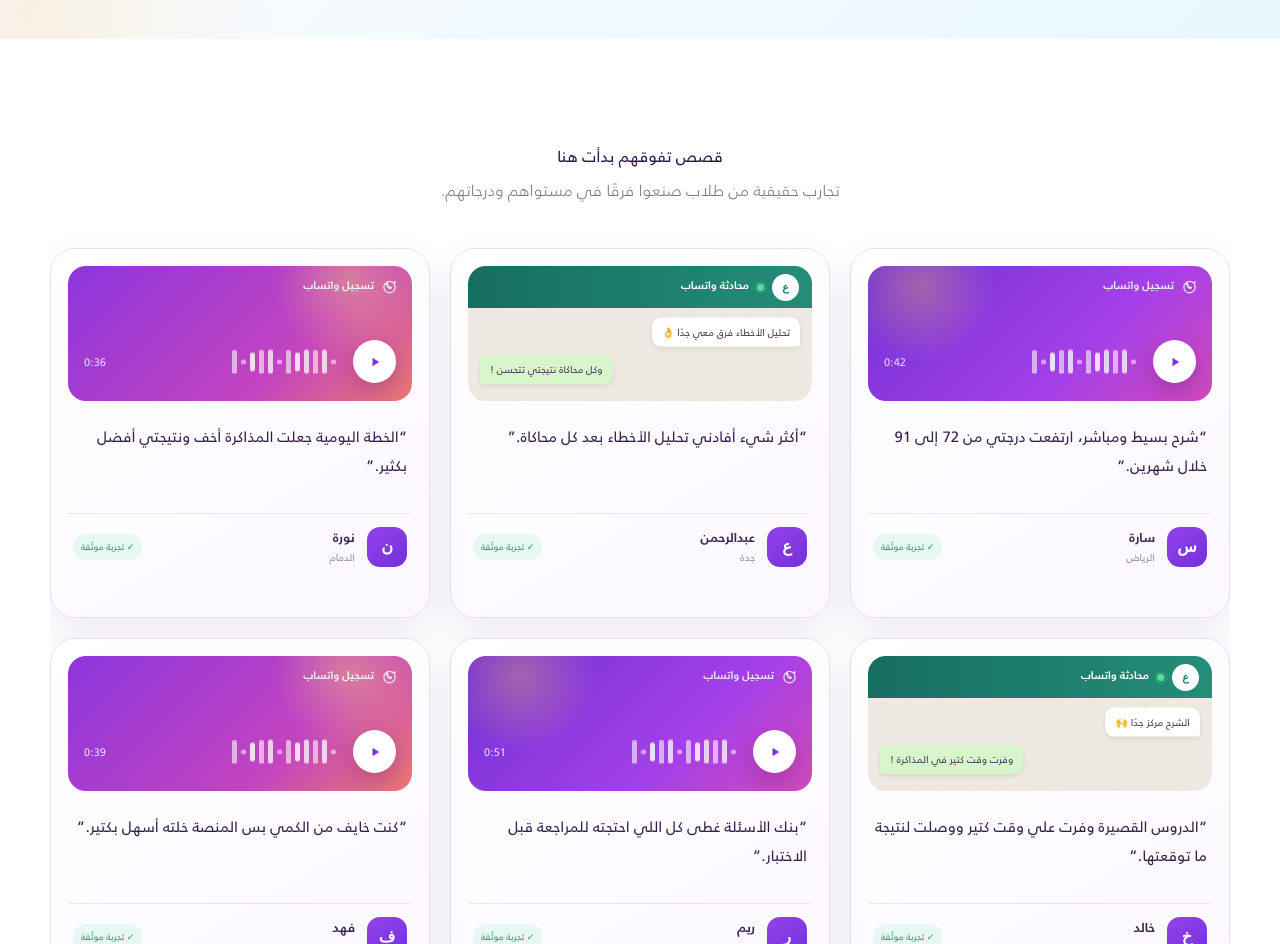
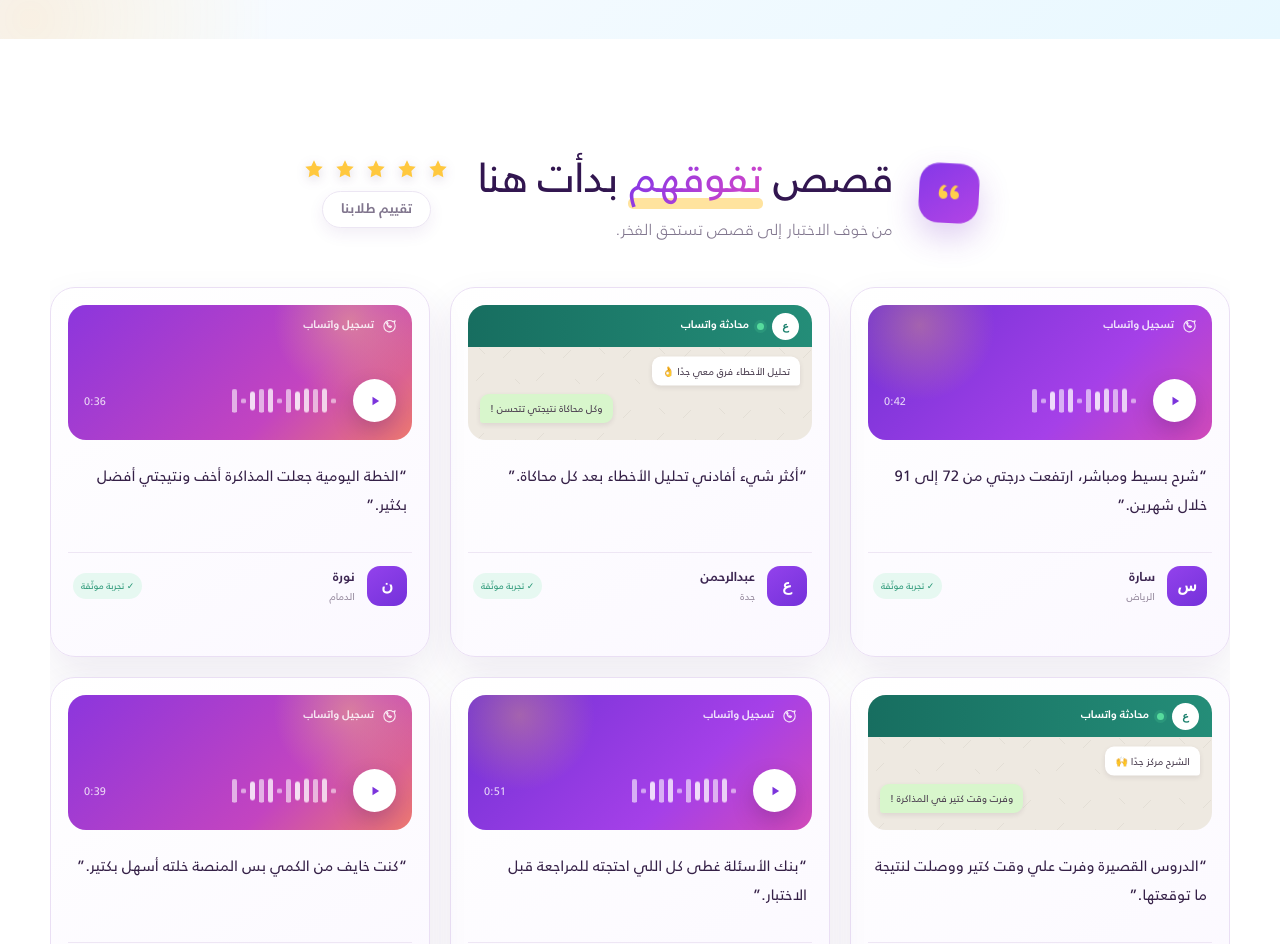
Before and after one commit to KareemPro-Hub/qudrat-maghrabi, a React (Vite) app: page / in a window 1280 px wide. Shown: the part 3060-4004 px from the top of the page. Built offline with nearby package versions, Linux system fonts and the light colour scheme; no server answers; a web font is replaced by a local one.

Commit message:
reviews: professional section heading (icon, gradient accent, stars badge)

```diff
--- a/src/pages/Home.tsx
+++ b/src/pages/Home.tsx
@@ -239,8 +239,23 @@ export default function Home() {
 
       {/* ===== Reviews ===== */}
       <section id="qm-reviews" className="qm-reviews qm-wrap qm-section">
-        <h2>قصص تفوقهم بدأت هنا</h2>
-        <p className="qm-reviews-lead">تجارب حقيقية من طلاب صنعوا فرقًا في مستواهم ودرجاتهم.</p>
+        <header className="qm-reviews-heading">
+          <span className="qm-reviews-heading-icon" aria-hidden="true">
+            <svg viewBox="0 0 24 24"><path d="M7.5 5.5C5 7 3.8 9.4 3.8 12.4c0 2.6 1.6 4.4 3.7 4.4 1.9 0 3.3-1.4 3.3-3.3 0-1.8-1.3-3.1-3-3.1-.3 0-.6 0-.8.1.3-1.7 1.4-3.2 3-4.2L7.5 5.5Zm9.2 0c-2.5 1.5-3.7 3.9-3.7 6.9 0 2.6 1.6 4.4 3.7 4.4 1.9 0 3.3-1.4 3.3-3.3 0-1.8-1.3-3.1-3-3.1-.3 0-.6 0-.8.1.3-1.7 1.4-3.2 3-4.2l-2.5-.8Z" /></svg>
+          </span>
+          <div>
+            <h2>قصص <span className="qm-reviews-accent">تفوقهم</span> بدأت هنا</h2>
+            <p className="qm-reviews-lead">من خوف الاختبار إلى قصص تستحق الفخر.</p>
+          </div>
+          <span className="qm-reviews-stars" aria-hidden="true">
+            <span className="qm-reviews-stars-row">
+              {[0, 1, 2, 3, 4].map((s) => (
+                <svg key={s} viewBox="0 0 24 24"><path d="m12 3 2.5 5.3L20 9l-4 4 .9 5.7-4.9-2.6-4.9 2.6L8 13 4 9l5.5-.7L12 3Z" /></svg>
+              ))}
+            </span>
+            <span className="qm-reviews-stars-label">تقييم طلابنا</span>
+          </span>
+        </header>
         <div className="qm-review-row">
           {testimonials.map((t) => (
             <article key={t.name} className="qm-testimonial-card">
--- a/src/styles/home.css
+++ b/src/styles/home.css
@@ -232,7 +232,17 @@
 /* ---------- Reviews ---------- */
 .qm-reviews { position: relative; overflow: hidden; text-align: center; }
 .qm-reviews::before { content: ""; position: absolute; z-index: -1; width: 420px; height: 420px; right: 50%; top: 20px; transform: translateX(50%); border-radius: 50%; background: radial-gradient(circle, rgba(151,65,235,.08), transparent 70%); }
-.qm-reviews-lead { margin: 10px auto 0; color: var(--qm-muted); font-size: 16px; font-weight: 300; }
+.qm-reviews-heading { display: flex; justify-content: center; align-items: center; gap: 26px; text-align: right; position: relative; z-index: 2; flex-wrap: wrap; }
+.qm-reviews-heading-icon { width: 60px; height: 60px; flex: 0 0 60px; display: grid; place-items: center; border-radius: 20px; background: linear-gradient(145deg,#8438e8,#b344e5); color: #ffcf4b; box-shadow: 0 14px 32px rgba(119,47,196,.24), inset 0 1px 0 rgba(255,255,255,.24); transform: rotate(3deg); }
+.qm-reviews-heading-icon svg { width: 30px; height: 30px; fill: currentColor; }
+.qm-reviews-heading h2 { font-size: 42px; letter-spacing: -1.2px; color: #321650; margin: 0; }
+.qm-reviews-accent { position: relative; isolation: isolate; padding: 0 2px; background: linear-gradient(120deg, var(--qm-purple), var(--qm-pink)); -webkit-background-clip: text; background-clip: text; color: transparent; }
+.qm-reviews-accent::after { content: ""; position: absolute; z-index: -1; right: 0; left: 0; bottom: 6px; height: 11px; border-radius: 5px; background: rgba(255,200,62,.5); }
+.qm-reviews-lead { margin: 10px 0 0; color: var(--qm-muted); font-size: 16px; font-weight: 300; }
+.qm-reviews-stars { display: flex; flex-direction: column; align-items: center; gap: 8px; }
+.qm-reviews-stars-row { display: flex; gap: 5px; }
+.qm-reviews-stars-row svg { width: 26px; height: 26px; fill: var(--qm-yellow); filter: drop-shadow(0 3px 6px rgba(64,28,91,.18)); }
+.qm-reviews-stars-label { font-size: 14px; font-weight: 700; color: var(--qm-muted); background: #fff; border: 1px solid var(--qm-line); border-radius: 22px; padding: 7px 18px; box-shadow: 0 6px 16px rgba(85,39,135,.08); }
 .qm-review-row { display: grid; grid-template-columns: repeat(3,1fr); gap: 20px; margin-top: 46px; align-items: stretch; }
 .qm-testimonial-card { position: relative; overflow: hidden; min-height: 370px; background: linear-gradient(150deg,#fff,#fbf8ff); border: 1px solid #eadff4; border-radius: 25px; padding: 17px; text-align: right; box-shadow: 0 18px 42px rgba(71,32,108,.09); transition: transform .3s ease, box-shadow .3s ease, border-color .3s ease; animation: qmTestimonialRise .7s cubic-bezier(.2,.8,.2,1) backwards; }
 .qm-testimonial-card:nth-child(2) { animation-delay: .12s; } .qm-testimonial-card:nth-child(3) { animation-delay: .24s; }
@@ -368,6 +378,9 @@
   .qm-price-card { width: 320px; }
   .qm-price-cap { width: 260px; }
   .qm-price-pocket { min-height: 420px; }
+  .qm-reviews-heading { gap: 18px; }
+  .qm-reviews-heading h2 { font-size: 31px; }
+  .qm-reviews-stars-row svg { width: 22px; height: 22px; }
   .qm-review-row { grid-template-columns: 1fr; gap: 16px; }
   .qm-testimonial-card { min-height: 350px; }
   .qm-site-footer { margin-top: 80px; padding-bottom: 60px; }
```
